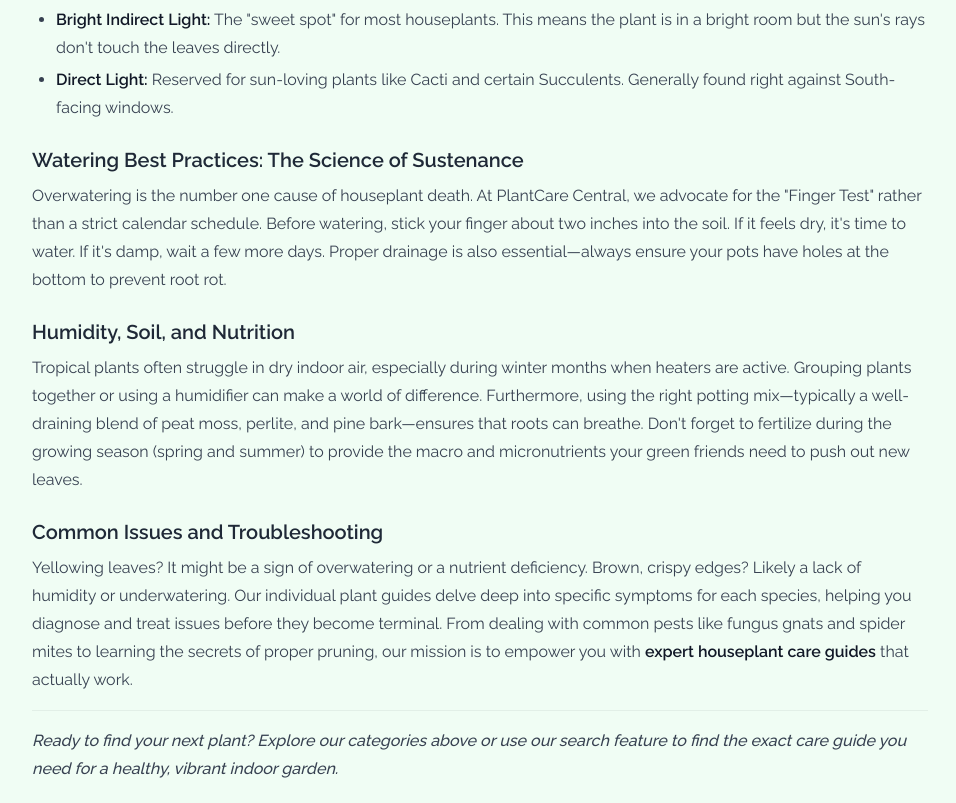
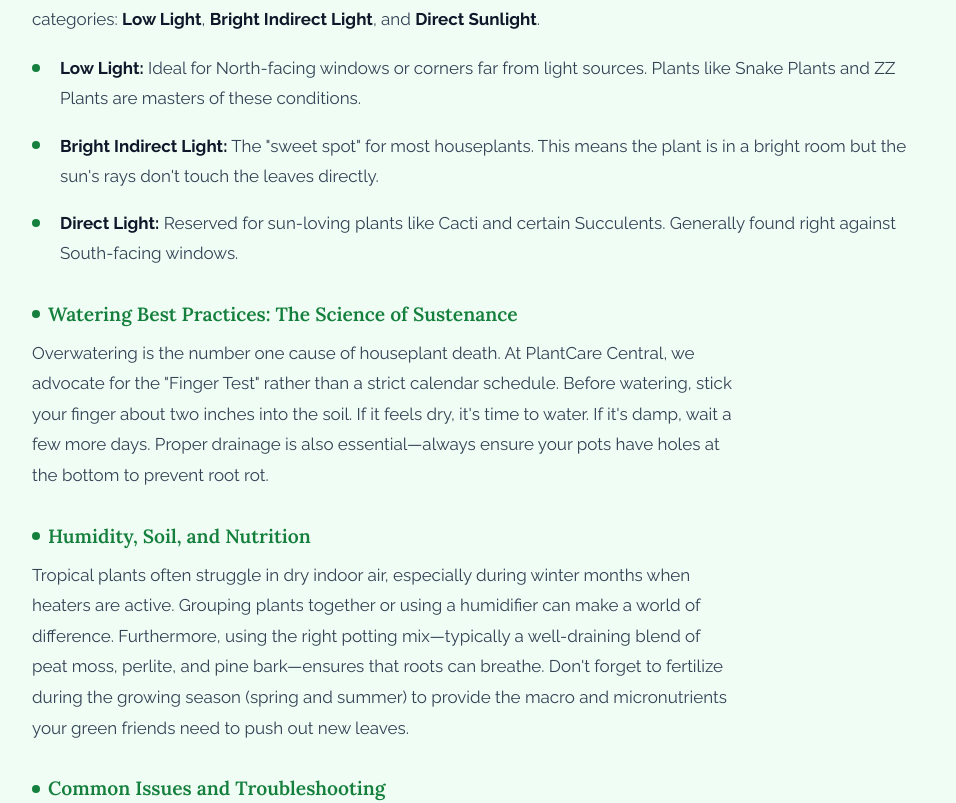
Before and after one commit to IsaacUnU/plant-site, a Next.js app: page / in a window 1280 px wide. Shown: the part 3041-3844 px from the top of the page, without its empty margins (160-1116 px from the left). Built offline with nearby package versions, Linux system fonts and the light colour scheme; no server answers.

Commit message:
feat: implement dynamic article page with plant-linked content and ad injection support

```diff
--- a/package.json
+++ b/package.json
@@ -29,6 +29,7 @@
     "@types/node": "^20",
     "@types/react": "^19",
     "@types/react-dom": "^19",
+    "playwright": "^1.59.1",
     "sharp": "^0.34.5",
     "tailwindcss": "^4",
     "typescript": "^5"
--- a/src/app/articles/[slug]/page.tsx
+++ b/src/app/articles/[slug]/page.tsx
@@ -126,26 +126,30 @@ export default async function ArticlePage({ params }: Props) {
             </header>
 
             <article
-              className="prose prose-green lg:prose-lg max-w-none prose-headings:font-display prose-headings:text-[#0F172A] prose-p:text-[#475569] prose-p:leading-relaxed prose-li:text-[#475569]"
+              className="prose max-w-none"
             >
               <div dangerouslySetInnerHTML={{ __html: contentBeforeAd }} />
 
               {contentAfterAd && (
                 <>
+                  {process.env.NODE_ENV === 'development' && (
                     <div className="my-12 py-8 border-y border-[#E2EFE7] bg-slate-50/50 -mx-4 px-4 sm:mx-0 sm:px-0 sm:rounded-xl">
                       <p className="text-[10px] text-slate-400 uppercase tracking-[0.2em] font-bold mb-4 text-center">Sponsored Content</p>
                       <AdSlot slot="in-content" className="!h-32" />
                     </div>
+                  )}
                   <div dangerouslySetInnerHTML={{ __html: contentAfterAd }} />
                 </>
               )}
             </article>
 
             {/* Bottom Ad / Footer Slot */}
+            {process.env.NODE_ENV === 'development' && (
               <div className="mt-12 py-6 border-t border-[#E2EFE7]">
                 <AdSlot slot="footer" className="!h-32 mb-4" />
                 <p className="text-center text-[10px] text-slate-300 uppercase tracking-widest">Advertisement</p>
               </div>
+            )}
           </div>
 
           {/* ── Sidebar ── */}
@@ -181,10 +185,12 @@ export default async function ArticlePage({ params }: Props) {
               </a>
 
               {/* Sticky Sidebar Ad - Second slot for long content */}
+              {process.env.NODE_ENV === 'development' && (
                 <div className="pt-6">
                   <AdSlot slot="sidebar" className="!h-[400px]" />
                   <p className="text-[10px] text-slate-300 uppercase tracking-widest mt-2 text-center">Advertisement</p>
                 </div>
+              )}
             </div>
           </aside>
         </div>
--- a/src/app/globals.css
+++ b/src/app/globals.css
@@ -81,53 +81,237 @@ a:hover .plant-card {
   transform: translateY(-4px);
 }
 
-/* Prose styles for markdown content */
+/* ── Prose: Editorial article styles ───────────────────────── */
 .prose {
-  color: #374151;
+  color: #334155;
+  line-height: 1.8;
+  font-size: 1.0625rem;
+}
+
+/* Lead paragraph — first p after the article tag */
+.prose > p:first-of-type {
+  font-size: 1.175rem;
+  line-height: 1.85;
+  color: #1e3a2f;
+  font-weight: 450;
+  border-left: 4px solid #15803D;
+  padding-left: 1.25rem;
+  margin-bottom: 1.75rem;
+}
+
+/* H2 — section headings with green accent bar */
+.prose h2 {
+  font-family: var(--font-display);
+  font-size: 1.6rem;
+  font-weight: 700;
+  color: #0F172A;
+  margin-top: 3rem;
+  margin-bottom: 1.125rem;
+  padding-top: 1.5rem;
+  position: relative;
+}
+.prose h2::before {
+  content: '';
+  display: block;
+  width: 2.5rem;
+  height: 3px;
+  background: linear-gradient(90deg, #15803D 0%, #4ade80 100%);
+  border-radius: 9999px;
+  margin-bottom: 0.75rem;
+}
+
+/* H3 — subsection headings with dot prefix */
+.prose h3 {
+  font-family: var(--font-display);
+  font-size: 1.2rem;
+  font-weight: 600;
+  color: #15803D;
+  margin-top: 2rem;
+  margin-bottom: 0.625rem;
+  display: flex;
+  align-items: center;
+  gap: 0.5rem;
+}
+.prose h3::before {
+  content: '';
+  display: inline-block;
+  width: 8px;
+  height: 8px;
+  background: #15803D;
+  border-radius: 50%;
+  flex-shrink: 0;
+}
+
+/* H4 */
+.prose h4 {
+  font-size: 1rem;
+  font-weight: 700;
+  color: #0F172A;
+  margin-top: 1.5rem;
+  margin-bottom: 0.5rem;
+  text-transform: uppercase;
+  letter-spacing: 0.05em;
+  font-family: var(--font-body);
+}
+
+/* Paragraphs */
+.prose p {
+  margin-bottom: 1.25rem;
+  max-width: 68ch;
+}
+
+/* Lists — custom green bullets */
+.prose ul {
+  list-style: none;
+  padding-left: 0;
+  margin-bottom: 1.5rem;
+  display: flex;
+  flex-direction: column;
+  gap: 0.625rem;
+}
+.prose ul li {
+  position: relative;
+  padding-left: 1.75rem;
+  color: #334155;
   line-height: 1.75;
 }
-.prose h2 {
-  font-size: 1.5rem;
+.prose ul li::before {
+  content: '';
+  position: absolute;
+  left: 0;
+  top: 0.55em;
+  width: 8px;
+  height: 8px;
+  background: #15803D;
+  border-radius: 50%;
+}
+
+/* Ordered list */
+.prose ol {
+  list-style: none;
+  padding-left: 0;
+  margin-bottom: 1.5rem;
+  counter-reset: prose-counter;
+  display: flex;
+  flex-direction: column;
+  gap: 0.625rem;
+}
+.prose ol li {
+  position: relative;
+  padding-left: 2.25rem;
+  color: #334155;
+  line-height: 1.75;
+  counter-increment: prose-counter;
+}
+.prose ol li::before {
+  content: counter(prose-counter);
+  position: absolute;
+  left: 0;
+  top: 0.05em;
+  width: 1.5rem;
+  height: 1.5rem;
+  background: #15803D;
+  color: #fff;
+  border-radius: 50%;
+  font-size: 0.7rem;
   font-weight: 700;
-  color: #111827;
-  margin-top: 2rem;
-  margin-bottom: 0.75rem;
+  display: flex;
+  align-items: center;
+  justify-content: center;
+  line-height: 1;
 }
-.prose h3 {
-  font-size: 1.25rem;
+
+/* Nested list item (li > strong — "Low Light: ...") */
+.prose li strong:first-child {
+  color: #0F172A;
+  font-weight: 700;
+}
+
+/* Strong / bold */
+.prose strong {
+  font-weight: 700;
+  color: #0F172A;
+}
+
+/* Links */
+.prose a {
+  color: #15803D;
+  text-decoration: none;
+  border-bottom: 1px solid #bbf7d0;
+  transition: border-color 0.15s, color 0.15s;
+}
+.prose a:hover {
+  color: #166534;
+  border-color: #15803D;
+}
+
+/* Blockquote — pull-quote style */
+.prose blockquote {
+  position: relative;
+  border: none;
+  background: linear-gradient(135deg, #f0fdf4 0%, #dcfce7 100%);
+  border-left: 4px solid #15803D;
+  border-radius: 0 1rem 1rem 0;
+  padding: 1.25rem 1.5rem;
+  color: #1e3a2f;
+  font-style: italic;
+  font-size: 1.1rem;
+  margin: 2rem 0;
+  box-shadow: 0 2px 12px 0 rgba(21,128,61,0.07);
+}
+.prose blockquote::before {
+  content: '\201C';
+  position: absolute;
+  top: -0.5rem;
+  left: 1rem;
+  font-size: 4rem;
+  color: #15803D;
+  opacity: 0.25;
+  font-family: Georgia, serif;
+  line-height: 1;
+}
+
+/* Horizontal rule */
+.prose hr {
+  border: none;
+  height: 2px;
+  background: linear-gradient(90deg, transparent, #E2EFE7 20%, #E2EFE7 80%, transparent);
+  margin: 2.5rem 0;
+}
+
+/* Inline code */
+.prose code {
+  background: #f0fdf4;
+  color: #15803D;
+  border: 1px solid #E2EFE7;
+  border-radius: 0.3rem;
+  padding: 0.1em 0.4em;
+  font-size: 0.9em;
+}
+
+/* Table */
+.prose table {
+  width: 100%;
+  border-collapse: collapse;
+  margin: 2rem 0;
+  font-size: 0.95rem;
+}
+.prose th {
+  background: #15803D;
+  color: #fff;
+  padding: 0.75rem 1rem;
+  text-align: left;
   font-weight: 600;
-  color: #1f2937;
-  margin-top: 1.5rem;
-  margin-bottom: 0.5rem;
+  font-family: var(--font-body);
+  font-size: 0.8rem;
+  text-transform: uppercase;
+  letter-spacing: 0.05em;
 }
-.prose p {
-  margin-bottom: 1rem;
+.prose td {
+  padding: 0.75rem 1rem;
+  border-bottom: 1px solid #E2EFE7;
+  color: #334155;
 }
-.prose ul {
-  list-style-type: disc;
-  padding-left: 1.5rem;
-  margin-bottom: 1rem;
+.prose tr:nth-child(even) td {
+  background: #f9fffe;
 }
-.prose ol {
-  list-style-type: decimal;
-  padding-left: 1.5rem;
-  margin-bottom: 1rem;
-}
-.prose li {
-  margin-bottom: 0.25rem;
-}
-.prose strong {
-  font-weight: 600;
-  color: #111827;
-}
-.prose a {
-  color: #15803d;
-  text-decoration: underline;
-}
-.prose blockquote {
-  border-left: 4px solid #bbf7d0;
-  padding-left: 1rem;
-  color: #6b7280;
-  font-style: italic;
-  margin: 1.5rem 0;
-}
--- a/src/lib/plants.ts
+++ b/src/lib/plants.ts
@@ -260,15 +260,28 @@ export function autoLinkPlantNames(htmlContent: string, currentSlug: string): st
     // Better logic: only replace in text nodes.
     // Since we are server-side and want performance, we'll use a slightly safer regex:
     const escapedName = plant.commonName.replace(/[.*+?^${}()|[\]\\]/g, '\\$&');
-    const regex = new RegExp(`(?<!href="[^"]*|>)(\\b${escapedName}\\b)(?![^<]*?</a>)`, 'gi');
+    const makeLink = (name: string) =>
+      `<a href="/plants/${plant.slug}" class="text-[#15803D] font-semibold hover:underline">${name}</a>`;
 
-    // To avoid over-linking, we only link the FIRST occurrence of each plant name
-    let found = false;
-    linkedHtml = linkedHtml.replace(regex, (match) => {
-      if (found) return match;
-      found = true;
-      return `<a href="/plants/${plant.slug}" class="text-[#15803D] font-semibold hover:underline">${match}</a>`;
-    });
+    // Pass 1: always link inside h2/h3 headings regardless of body occurrences
+    linkedHtml = linkedHtml.replace(
+      new RegExp(`(<h[23][^>]*>(?:(?!<\\/h[23]>).)*?)\\b(${escapedName})\\b`, 'gi'),
+      (_, before, name) => `${before}${makeLink(name)}`
+    );
+
+    // Pass 2: link first occurrence per H2 section in body text.
+    // Each H2 is a distinct subtopic, so the first mention per section is natural
+    // and consistent — avoids the intro-paragraph "used up" problem.
+    const bodyRegex = new RegExp(`(?<!href="[^"]*|>)(\\b${escapedName}\\b)(?![^<]*?<\\/a>)`, 'gi');
+    const sections = linkedHtml.split(/(?=<h2[\s>])/i);
+    linkedHtml = sections.map(section => {
+      let sectionFound = false;
+      return section.replace(bodyRegex, (match) => {
+        if (sectionFound) return match;
+        sectionFound = true;
+        return makeLink(match);
+      });
+    }).join('');
   }
 
   return linkedHtml;
```
Also changed, not shown: 1 other file (tests, documents, lock files or other folders). Lines whose indentation alone changed are shown as unchanged.
